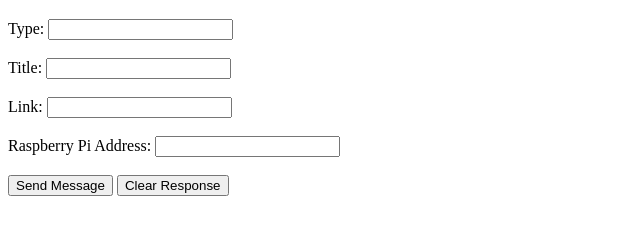
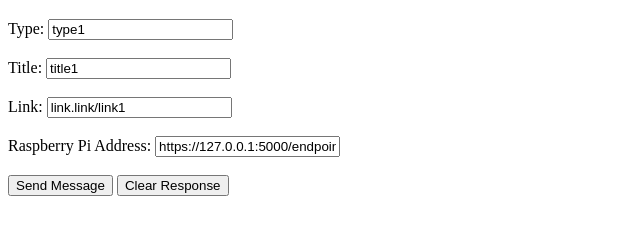
Before and after one commit to xyouman/File-Finder-Website, a plain HTML site: page index.html in a window 1280 px wide. Shown: the part 61-296 px from the top of the page, without its empty margins (0-640 px from the left). Drawn offline with Linux system fonts and the light colour scheme.

Commit message:
Update index.html

```diff
--- a/index.html
+++ b/index.html
@@ -8,16 +8,16 @@
   <h1>Send Message</h1>
   <form id="messageForm">
     <label for="type">Type:</label>
-    <input type="text" id="type" name="type" text="type1" required><br><br>
+    <input type="text" id="type" name="type" value="type1" required><br><br>
 
     <label for="title">Title:</label>
-    <input type="text" id="title" name="title" text="title1" required><br><br>
+    <input type="text" id="title" name="title" value="title1" required><br><br>
 
     <label for="link">Link:</label>
-    <input type="text" id="link" name="link" text="link.link/link1" required><br><br>
+    <input type="text" id="link" name="link" value="link.link/link1" required><br><br>
 
     <label for="piAddress">Raspberry Pi Address:</label>
-    <input type="url" id="piAddress" name="piAddress" text="https://127.0.0.1:5000/endpoint" required><br><br>
+    <input type="url" id="piAddress" name="piAddress" value="https://127.0.0.1:5000/endpoint" required><br><br>
 
     <button type="button" id="sendButton">Send Message</button>
     <button type="button" id="clearButton">Clear Response</button>
```
